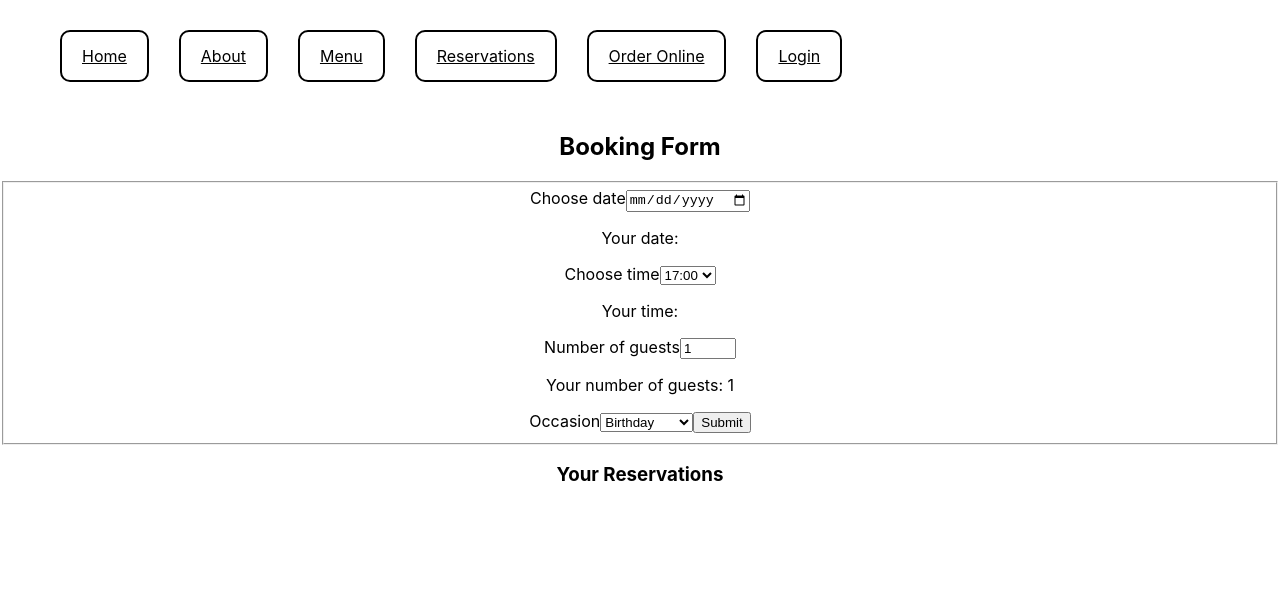
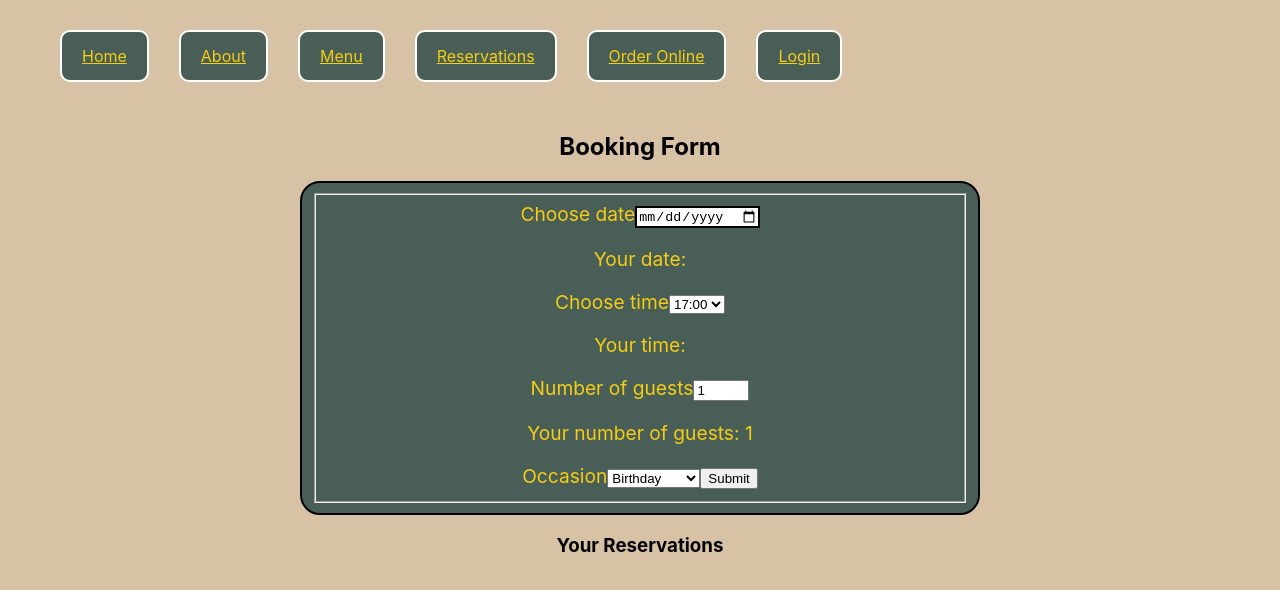
Before and after one commit to raffisowi/Capstone-project, a React (Create React App) app: page /reservations in a window 1280 px wide. Shown: the top 590 px of the page. Built offline with nearby package versions, Linux system fonts and the light colour scheme.

Commit message:
css Dateien angepasst

```diff
--- a/src/Components/BookingForm.js
+++ b/src/Components/BookingForm.js
@@ -1,4 +1,5 @@
 import { useState } from "react";
+import '../styles/Reservation.css';
 
 
 function BookingForm({ availableTimes, dispatch }) {
@@ -55,7 +56,7 @@ function BookingForm({ availableTimes, dispatch }) {
     return (
         <>
             <h2>Booking Form</h2>
-            <form onSubmit={handleSubmit}>
+            <form onSubmit={handleSubmit} className="bookingForm">
                 <fieldset>
                     <label htmlFor="res-date">Choose date</label>
                     <input
--- a/src/Components/Footer.js
+++ b/src/Components/Footer.js
@@ -1,6 +1,6 @@
 function Footer(){
     return (
-        <footer>by by</footer>
+        <footer></footer>
     );
 }
 export default Footer;
--- a/src/Components/Main.js
+++ b/src/Components/Main.js
@@ -1,6 +1,6 @@
 function Main(){
     return (
-        <main>hello</main>
+        <main></main>
     );
 }
 export default Main;
--- a/src/index.css
+++ b/src/index.css
@@ -5,6 +5,7 @@ body {
     sans-serif;
   -webkit-font-smoothing: antialiased;
   -moz-osx-font-smoothing: grayscale;
+  background-color: rgb(215, 194, 165);
 }
 
 code {
--- a/src/styles/Header.css
+++ b/src/styles/Header.css
@@ -22,6 +22,7 @@
     margin-top: 1rem;
     border-radius: 10px;
     width: min-content ;
+    margin-bottom: 30px;
   }
 
   .header-image {
--- a/src/styles/Nav.css
+++ b/src/styles/Nav.css
@@ -9,17 +9,19 @@
 .nav-item {
     list-style: none;
     display: flex;
-    color: black;
+    color: #F4CE14;
+    background-color: #495E57;
     display: inline;
     text-align: center;
     padding: 14px 20px;
     align-items: center;
-    border: 2px solid black;
+    border: 2px solid white;
     border-radius: 10px;
     margin-left: 30px;
 
 }
 
 .main-nav .nav-item:hover {
-    background-color: grey;
+    background-color: #F4CE14;
+    color: #495E57;
 }
--- /dev/null
+++ b/src/styles/Reservation.css
@@ -0,0 +1,14 @@
+.bookingForm {
+    background-color: #495E57;
+    color: #F4CE14;
+    font-size: larger;
+    padding: 10px;
+    margin-left: 300px;
+    margin-right: 300px;
+    border: 2px solid black;
+    border-radius: 20px;
+}
+
+#res-date {
+    border: 2px solid black;
+}
```
